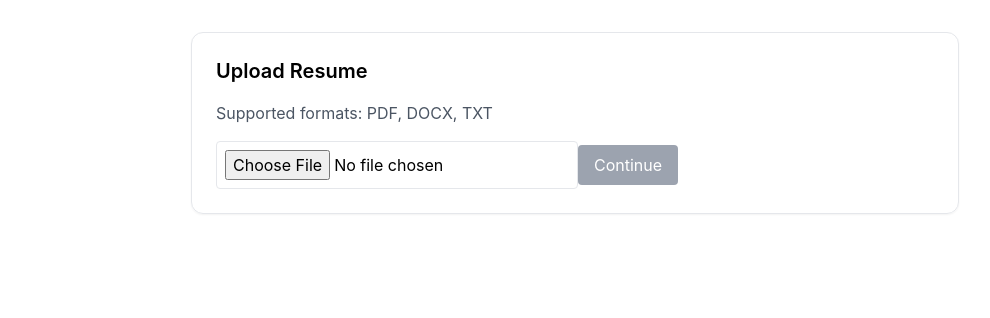
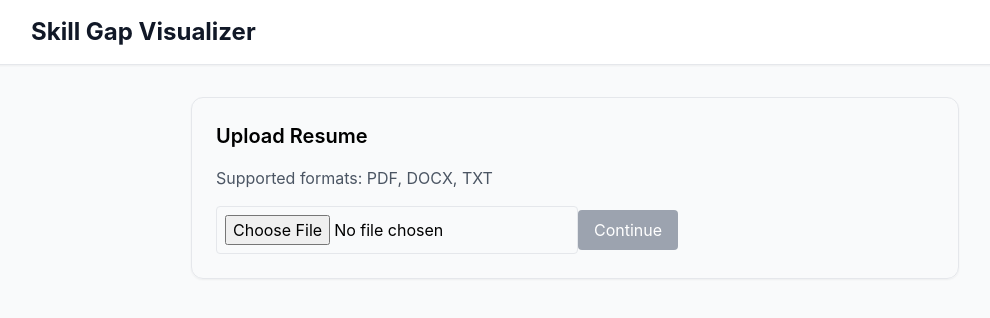
Before and after one commit to ankitsinggh007/skill-gap-visualizer, a React (Vite) app: page /wizard in a window 1280 px wide. Shown: the top 318 px of the page, without its empty margins (65-1055 px from the left). Built offline with nearby package versions, Linux system fonts and the light colour scheme; no server answers.

Commit message:
feat(ui): add app shell layout

```diff
--- a/src/App.jsx
+++ b/src/App.jsx
@@ -1,14 +1,17 @@
 import { Navigate, Route, Routes } from "react-router-dom";
+import AppShell from "./components/AppShell";
 import AnalysisPage from "./pages/AnalysisPage";
 import WizardPage from "./pages/WizardPage";
 
 function App() {
   return (
-    <Routes>
-      <Route path="/" element={<Navigate to="/wizard" replace />} />
-      <Route path="/wizard" element={<WizardPage />} />
-      <Route path="/analysis" element={<AnalysisPage />} />
-    </Routes>
+    <AppShell>
+      <Routes>
+        <Route path="/" element={<Navigate to="/wizard" replace />} />
+        <Route path="/wizard" element={<WizardPage />} />
+        <Route path="/analysis" element={<AnalysisPage />} />
+      </Routes>
+    </AppShell>
   );
 }
 
--- /dev/null
+++ b/src/components/AppShell.jsx
@@ -0,0 +1,19 @@
+export default function AppShell({ children }) {
+  return (
+    <div className="min-h-screen bg-gray-50">
+      {/* Header */}
+      <header className="border-b border-gray-200 bg-white shadow-sm">
+        <div className="mx-auto max-w-6xl px-4 py-4 sm:px-6 lg:px-8">
+          <h1 className="text-2xl font-bold text-gray-900">
+            Skill Gap Visualizer
+          </h1>
+        </div>
+      </header>
+
+      {/* Main Content */}
+      <main className="mx-auto max-w-6xl px-4 py-8 sm:px-6 lg:px-8">
+        {children}
+      </main>
+    </div>
+  );
+}
--- a/src/pages/AnalysisPage.jsx
+++ b/src/pages/AnalysisPage.jsx
@@ -17,7 +17,7 @@
 
   if (!viewModel.hasAnalysis) {
     return (
-      <div className="mx-auto max-w-3xl py-8">
+      <div className="mx-auto max-w-3xl">
         <div className="space-y-4 rounded-lg border p-6 shadow-sm">
           <h2 className="text-xl font-semibold">No analysis yet</h2>
           <p className="text-gray-600">
@@ -39,7 +39,7 @@
   }
 
   return (
-    <div className="mx-auto max-w-4xl py-8">
+    <div className="mx-auto max-w-4xl">
       <div className="mb-8 flex flex-col gap-4 sm:flex-row sm:items-start sm:justify-between">
         <div className="space-y-2">
           <h1 className="text-3xl font-bold text-gray-900">Your Analysis</h1>
--- a/src/pages/WizardPage.jsx
+++ b/src/pages/WizardPage.jsx
@@ -21,5 +21,5 @@
     3: <Step3BenchmarkForm />,
   };
 
-  return <div className="mx-auto max-w-3xl py-8">{steps[currentStep]}</div>;
+  return <div className="mx-auto max-w-3xl">{steps[currentStep]}</div>;
 }
```
